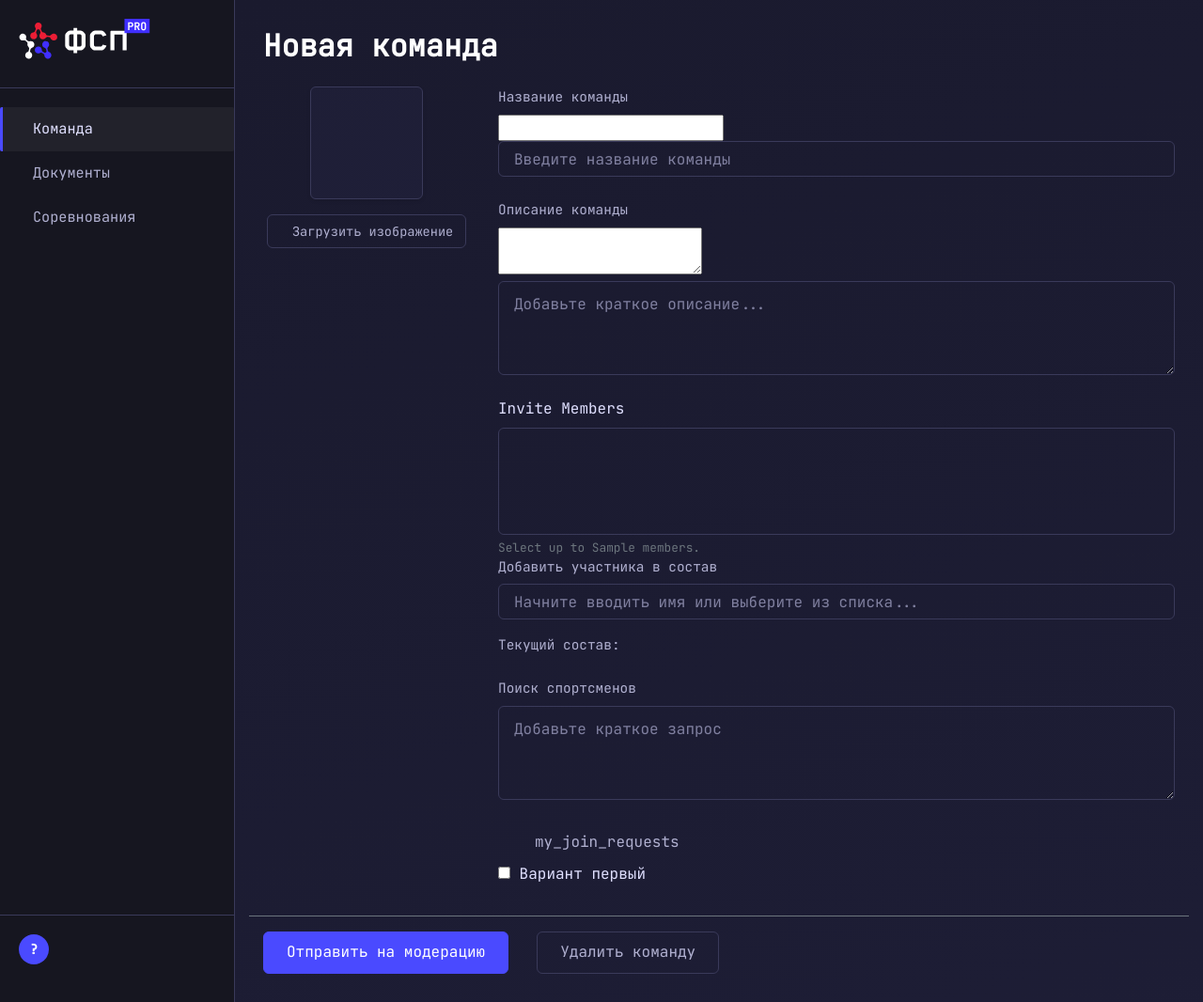
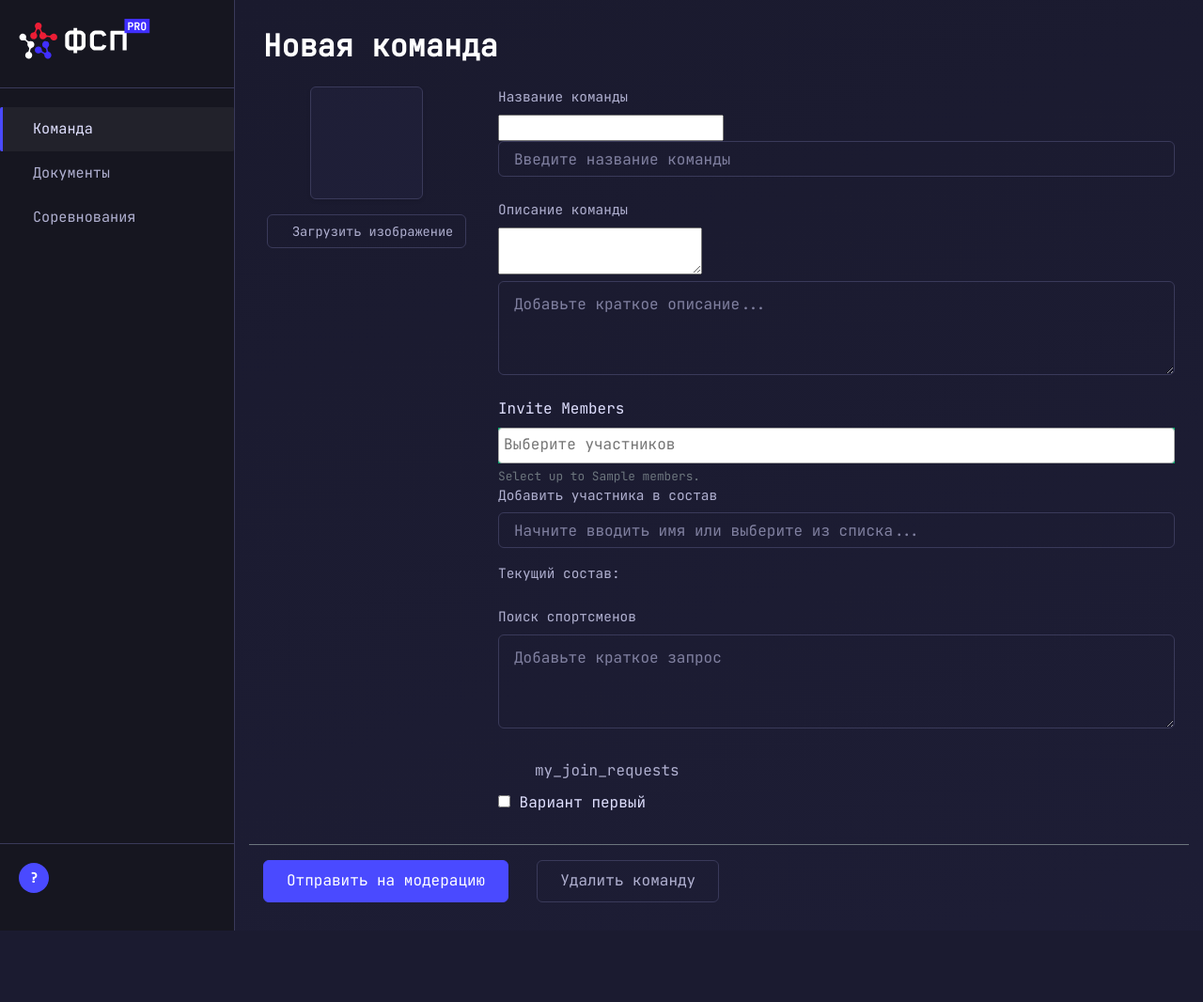
Before and after one commit to thatusualguy/fsp-pro, a Django app: template rc_backend/rc_app/templates/rc_app/team_form.html in a window 1280 px wide. Shown: the whole page at 94% size. After the commit the page ends 990 px from the top, so only its background shows below. Run offline with Django 5.2, Linux system fonts and the light colour scheme; the template is opened without the code that fills it: most values are stand-ins (such as "Sample title", 1, 10 or a date in 2020); form fields are guessed from the names that the template uses; lists and menus that the app fills with data are empty; some libraries are stand-ins or nearby versions.

Commit message:
add team form screen

```diff
--- a/rc_backend/rc_app/templates/rc_app/team_form.html
+++ b/rc_backend/rc_app/templates/rc_app/team_form.html
@@ -24,6 +24,24 @@
         /* =========================================== */
         /* === STYLES FROM YOUR PROVIDED base.html === */
         /* =========================================== */
+        .select2 {
+            background-color: #00A86B;
+        }
+        .select2-results__option {
+            color: #222;
+        }
+
+        /* Цвет фона при наведении и выборе */
+        .select2-results__option--highlighted {
+            background-color: #007bff !important;
+            color: #fff !important;
+        }
+
+        /* Выбранный элемент (в мультиселекте) */
+        .select2-selection__choice {
+            background: #007bff !important;
+            color: #fff !important;
+        }
 
         /* Define variables if not in style.css */
         :root {
@@ -732,7 +750,7 @@
                     <!-- Team Composition (Search & Add) -->
                     <div class="form-group-custom position-relative">
                         <label for="id_invitees">Invite Members</label>
-                        <select id="id_invitees" name="invitees" class="form-control" multiple="multiple">
+                        <select id="id_invitees" name="invitees" class="form-control select2 select2-results__option" multiple="multiple">
                             {% for member in form.fields.invitees.queryset %}
                             <option value="{{ member.id }}">{{ member.name }}</option>
                             {% endfor %}
@@ -776,7 +794,8 @@
                     </div>
 
                     <div class="radio-group-item">
-                        <input class="custom-radio-input" type="checkbox" id="option1" name="my_radio_group" value="value1">
+                        <input class="custom-radio-input" type="checkbox" id="option1" name="my_radio_group"
+                               value="value1">
                         <label class="custom-radio-label" for="option1">
                             <span class="custom-radio-button"></span> <!-- Визуальная замена -->
                             Вариант первый
@@ -822,21 +841,18 @@
 <!-- Custom Page JS (For Form Logic) -->
 <script src="https://code.jquery.com/jquery-3.5.1.min.js"></script>
 <script src="https://cdnjs.cloudflare.com/ajax/libs/select2/4.0.13/js/select2.min.js"></script>
-<script>
-    // $(document).ready(function () {
-    //     $('#id_invitees').select2({
-    //         placeholder: "Select members",
-    //         maximumSelectionLength: {
-    //     {
-    //         competition.max_participants
-    //     }
-    // }
-    // });
-    // });
-</script>
 <script src="https://cdn.jsdelivr.net/npm/@popperjs/core@2.9.2/dist/umd/popper.min.js"></script>
 <script src="https://stackpath.bootstrapcdn.com/bootstrap/4.5.2/js/bootstrap.min.js"></script>
 <script>
+    document.addEventListener('DOMContentLoaded', function () {
+        if (window.jQuery && $('#id_invitees').length && typeof $('#id_invitees').select2 === 'function') {
+            $('#id_invitees').select2({
+                placeholder: 'Выберите участников',
+                width: '100%',
+            });
+        }
+    });
+
     document.addEventListener('DOMContentLoaded', function () {
 
         // --- Image Preview Logic ---
```
Also changed, not shown: rc_backend/static/style.css (+29 -7 lines).
